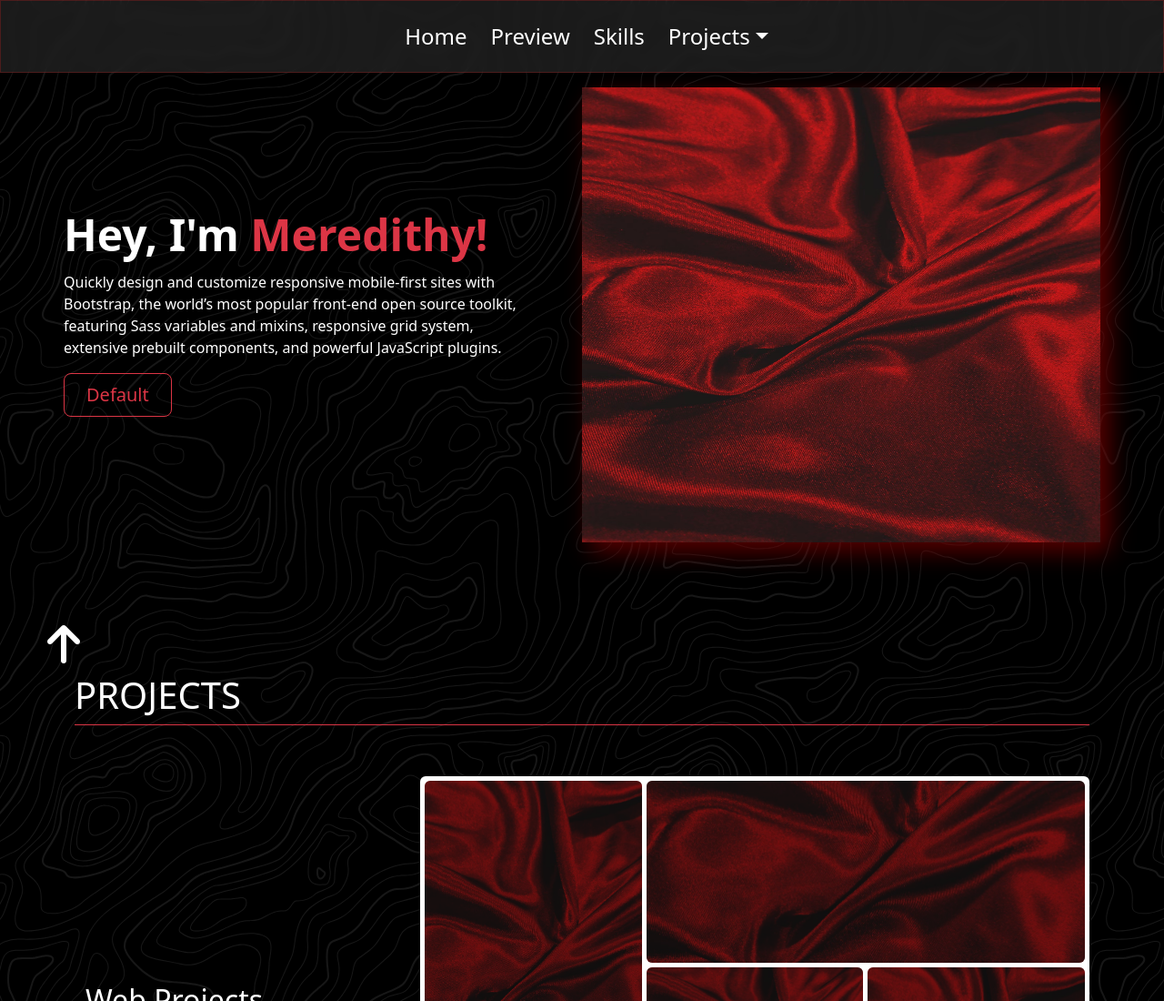
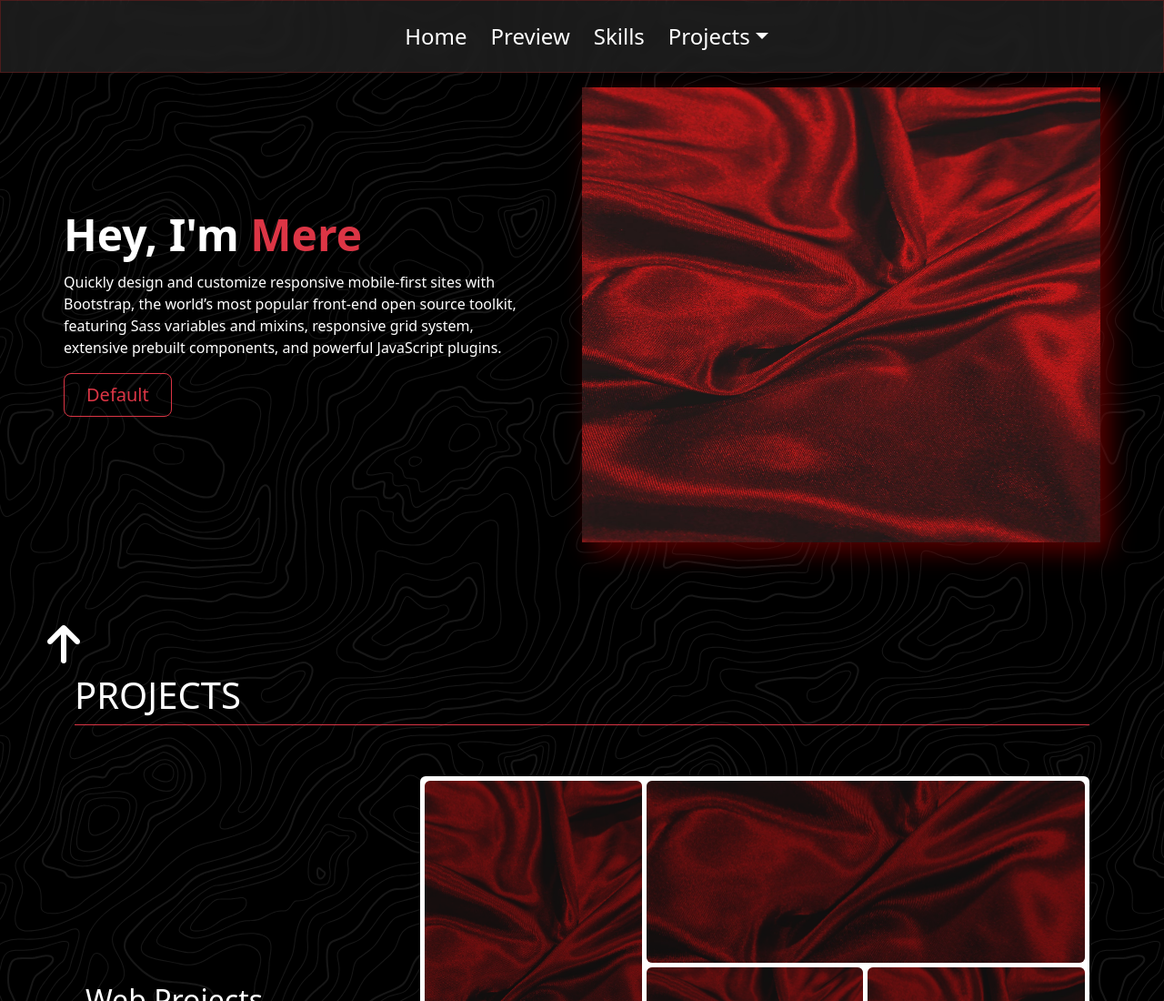
Before and after one commit to Mere-Frances/Bootstrap-portfolio-demo, a plain HTML site: page index.html in a window 1280 px wide. Shown: the top 1100 px of the page at 91% size. Drawn offline with nearby package versions, Linux system fonts and the light colour scheme.

Commit message:
name changed

```diff
--- a/index.html
+++ b/index.html
@@ -67,7 +67,7 @@
                     height="500" loading="lazy">
             </div>
             <div class="col-lg-6">
-                <h1 class="display-5 fw-bold text-body-primary lh-1 mb-3">Hey, I'm <span class="text-danger">Meredithy!</span>
+                <h1 class="display-5 fw-bold text-body-primary lh-1 mb-3">Hey, I'm <span class="text-danger">Mere</span>
                 </h1>
                 <p class="fw-light">Quickly design and customize responsive mobile-first sites with Bootstrap, the
                     world’s
```
